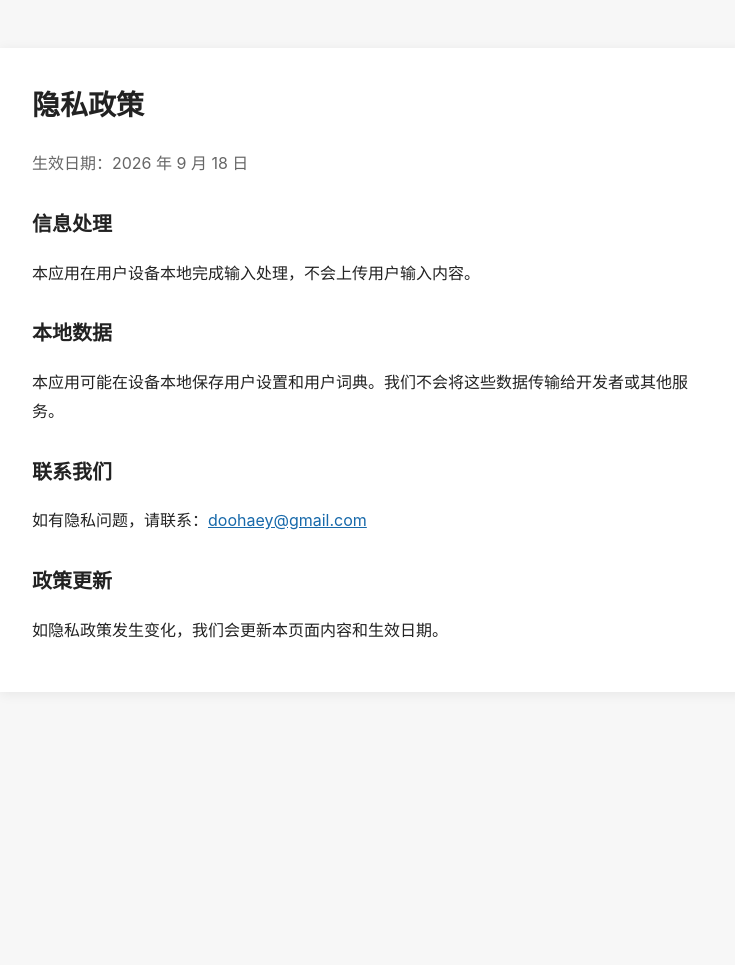
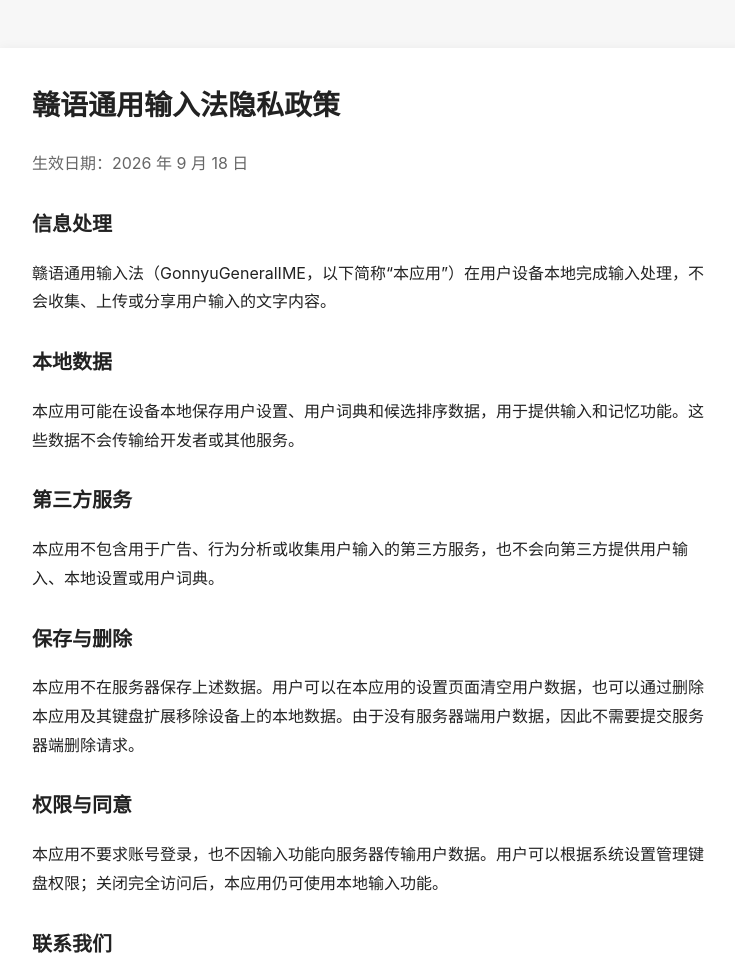
Before and after one commit to Doohaey/GonnyuPrivacyPolicy, a plain HTML site: page index.html in a window 1280 px wide. Shown: the top 965 px of the page, without its empty margins (268-1003 px from the left). Before the commit the page ends 800 px from the top, so only its background shows below. Drawn offline with Linux system fonts and the light colour scheme.

Commit message:
docs: clarify privacy practices

```diff
--- a/index.html
+++ b/index.html
@@ -15,12 +15,18 @@
 </head>
 <body>
   <main>
-    <h1>隐私政策</h1>
+    <h1>赣语通用输入法隐私政策</h1>
     <p class="date">生效日期：2026 年 9 月 18 日</p>
     <h2>信息处理</h2>
-    <p>本应用在用户设备本地完成输入处理，不会上传用户输入内容。</p>
+    <p>赣语通用输入法（GonnyuGeneralIME，以下简称“本应用”）在用户设备本地完成输入处理，不会收集、上传或分享用户输入的文字内容。</p>
     <h2>本地数据</h2>
-    <p>本应用可能在设备本地保存用户设置和用户词典。我们不会将这些数据传输给开发者或其他服务。</p>
+    <p>本应用可能在设备本地保存用户设置、用户词典和候选排序数据，用于提供输入和记忆功能。这些数据不会传输给开发者或其他服务。</p>
+    <h2>第三方服务</h2>
+    <p>本应用不包含用于广告、行为分析或收集用户输入的第三方服务，也不会向第三方提供用户输入、本地设置或用户词典。</p>
+    <h2>保存与删除</h2>
+    <p>本应用不在服务器保存上述数据。用户可以在本应用的设置页面清空用户数据，也可以通过删除本应用及其键盘扩展移除设备上的本地数据。由于没有服务器端用户数据，因此不需要提交服务器端删除请求。</p>
+    <h2>权限与同意</h2>
+    <p>本应用不要求账号登录，也不因输入功能向服务器传输用户数据。用户可以根据系统设置管理键盘权限；关闭完全访问后，本应用仍可使用本地输入功能。</p>
     <h2>联系我们</h2>
     <p>如有隐私问题，请联系：<a href="mailto:doohaey@gmail.com">doohaey@gmail.com</a></p>
     <h2>政策更新</h2>
```
